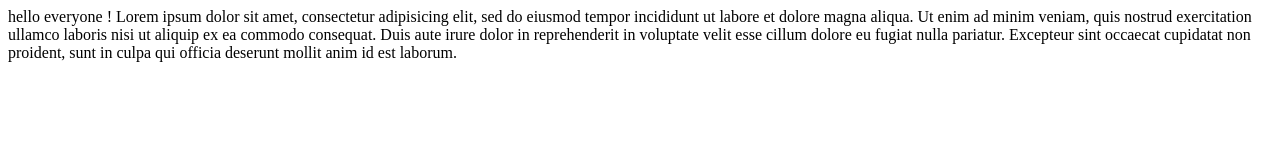
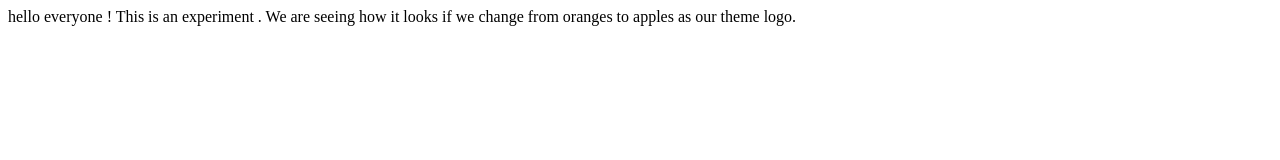
Before and after one commit to Nmuta/g66git, a plain HTML site: page index.html in a window 1280 px wide. Drawn offline with Linux system fonts and the light colour scheme.

Commit message:
new files for new experiment

```diff
--- a/index.html
+++ b/index.html
@@ -6,6 +6,8 @@
   </head>
   <body>
      hello everyone !
-     Lorem ipsum dolor sit amet, consectetur adipisicing elit, sed do eiusmod tempor incididunt ut labore et dolore magna aliqua. Ut enim ad minim veniam, quis nostrud exercitation ullamco laboris nisi ut aliquip ex ea commodo consequat. Duis aute irure dolor in reprehenderit in voluptate velit esse cillum dolore eu fugiat nulla pariatur. Excepteur sint occaecat cupidatat non proident, sunt in culpa qui officia deserunt mollit anim id est laborum.
+     This is an experiment .
+     We are seeing how it looks if we change from oranges to apples
+     as our theme logo.
   </body>
 </html>
```
Also changed, not shown: aboutapple.html (added), config.txt (added), image.jpg (added).
